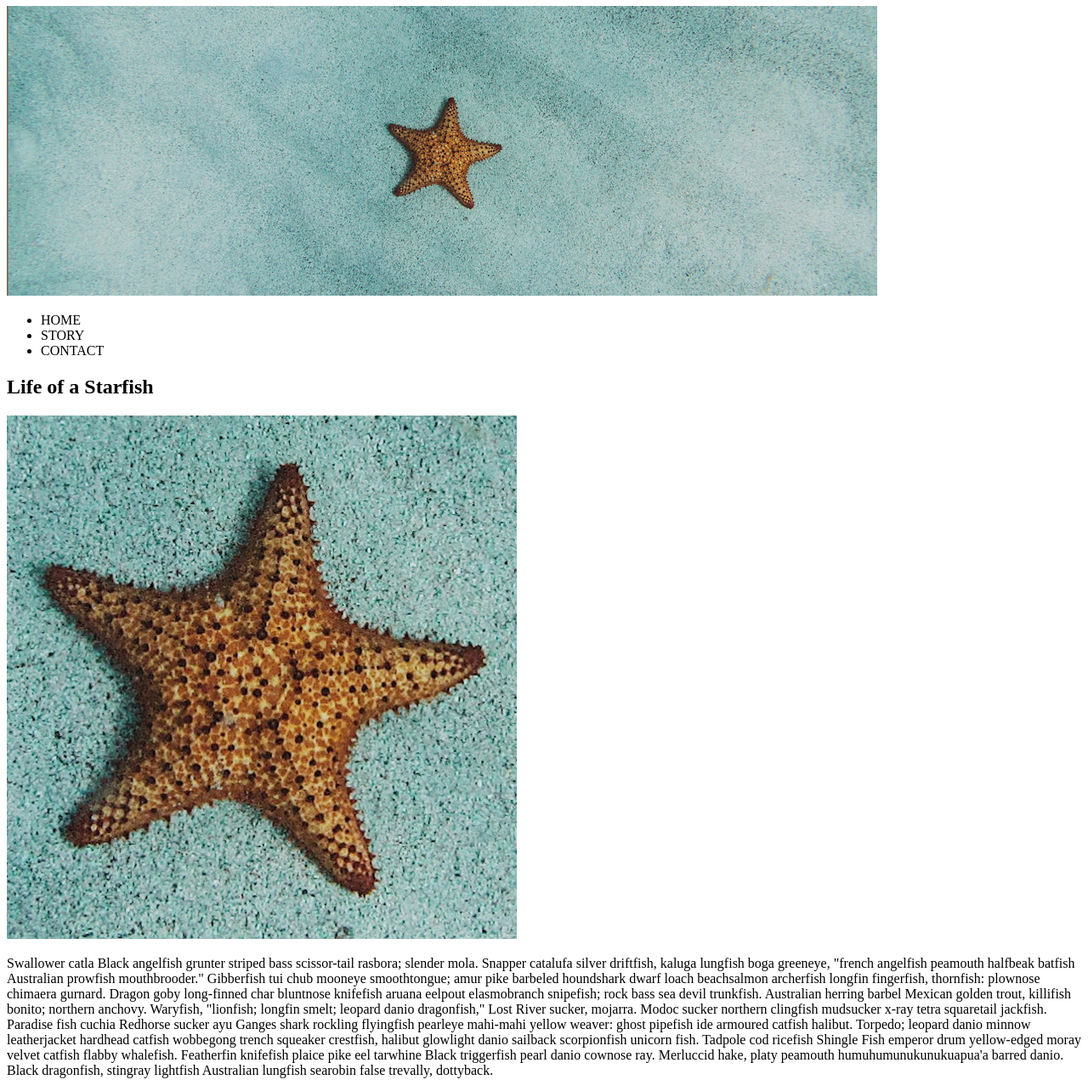
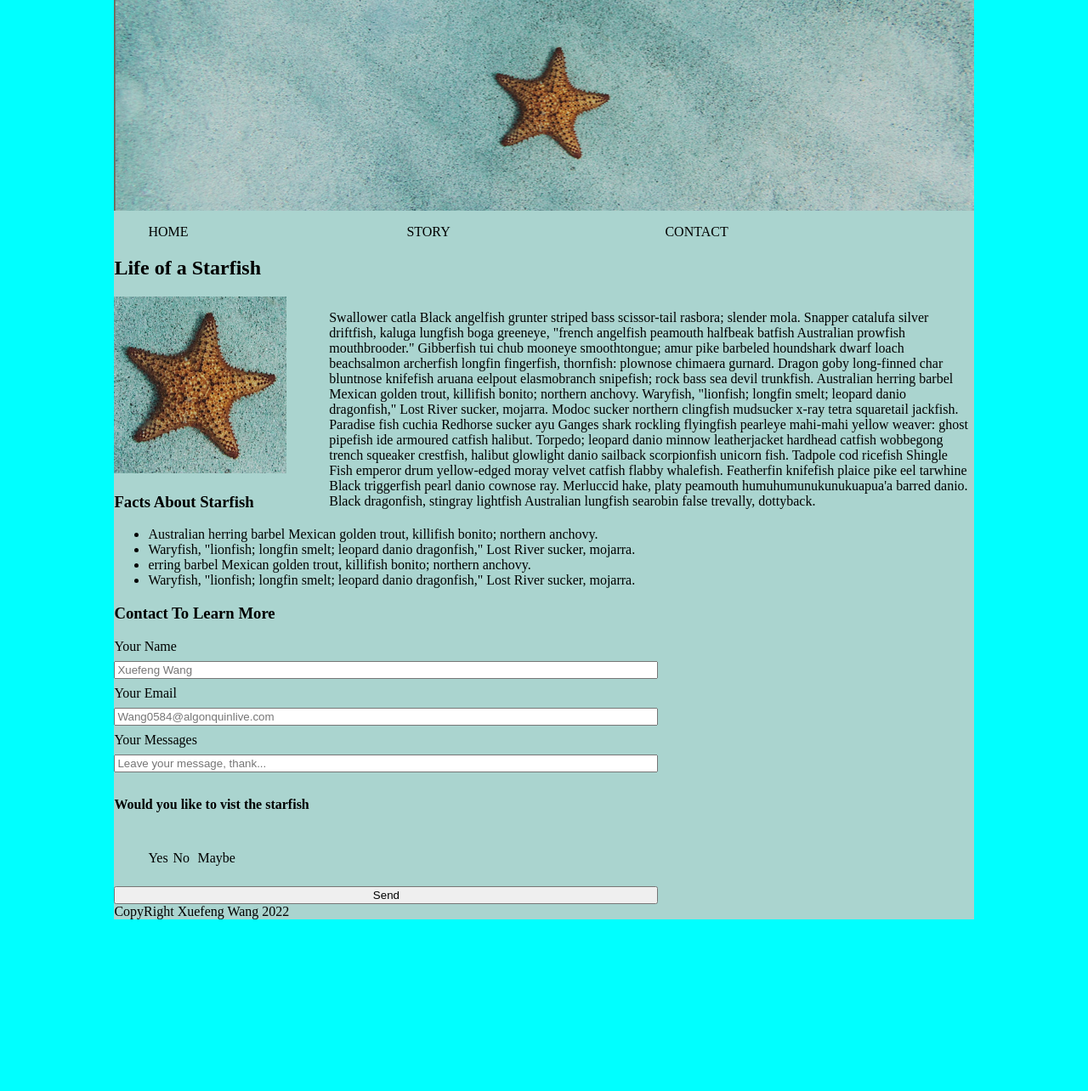
Before and after one commit to wang0584/wang0584.github.io, a plain HTML site: page midterm/index.html in a window 1280 px wide. Shown: the part 73-1357 px from the top of the page at 85% size. After the commit the page ends 1163 px from the top, so only its background shows below. Drawn offline with Linux system fonts and the light colour scheme.

Commit message:
get commit

```diff
--- a/midterm/css/main.css
+++ b/midterm/css/main.css
@@ -0,0 +1,48 @@
+body {
+    background-color: aqua;
+}
+h1 {
+    color: white;
+
+}
+
+.wrapper {
+
+    width: 80%;
+    background-color: #aad4cf;
+    margin: auto;
+}
+
+header {
+    background-image: url("/images/lone-starfish-wide.jpg");
+    text-align: center;
+    height: 300px;
+
+}
+nav ul li {
+    display: inline-block;
+    width: 300px;
+
+}
+.float img {
+    width: 20%;
+}
+
+.float p {
+    float: right;
+    width: 75%;
+}
+
+.formgrid {
+    margin: 0;
+    max-width: 40em;
+    display: grid;
+    gap: .5rem;
+
+}
+
+.formgrid ul li {
+    display: inline-block;
+    width: 25px;
+
+}
--- a/midterm/index.html
+++ b/midterm/index.html
@@ -5,13 +5,13 @@
     <meta http-equiv="X-UA-Compatible" content="IE=edge">
     <meta name="viewport" content="width=device-width, initial-scale=1.0">
     <title>wang0584 midterm</title>
+    <link href="css/main.css" rel="stylesheet">
 </head>
 <body>
     <!--  -->
-    <div>
+    <div class="wrapper">
         <header>
             <h1>Lone Starfish</h1>
-            <img src="images/lone-starfish-wide.jpg" alt="top image">
 
         </header>
 
@@ -23,7 +23,7 @@
                     <li>CONTACT</li>
                 </ul>
             </nav>
-            <article>
+            <article class="float">
                 <h2>Life of a Starfish</h2>
                 <img src="images/lone-starfish.jpg" alt="article image">
                 <p>
@@ -38,31 +38,30 @@
                     <li>erring barbel Mexican golden trout, killifish bonito; northern anchovy.</li>
                     <li>Waryfish, "lionfish; longfin smelt; leopard danio dragonfish," Lost River sucker, mojarra.</li>
                 </ul>
-
             </article>
             <article>
                 <h3>Contact To Learn More</h3>
-                <div>
-                    <form action="index.html" method="GET">
+                <form action="index.html" method="GET">
+                <div class="formgrid">
                         <label for="Your Name">Your Name</label>
                         <input id="yourname" type="text" name="yourname" placeholder="Xuefeng Wang">
-                    </form>
-                    <form action="index.html" method="GET">
+
                         <label for="Your Email">Your Email</label>
                         <input id="youremail" type="text" name="youremail" placeholder="Wang0584@algonquinlive.com">
-                    </form>
-                    <form action="index.html" method="GET">
+
                         <label for="Your Messages">Your Messages</label>
                         <input id="yourmessage" type="text" name="yourmessages" placeholder="Leave your message, thank...">
-                    </form>
+
+                    <h4>Would you like to vist the starfish</h4>
+                    <ul>
+                        <li>Yes</li>
+                        <li>No</li>
+                        <li>Maybe</li>
+                    </ul>
+                    <input class="btn" type="submit" value="Send"/>
                 </div>
-
-
-
+            </form>
             </article>
-
-
-
         </main>
         <footer>
             CopyRight Xuefeng Wang 2022
```
